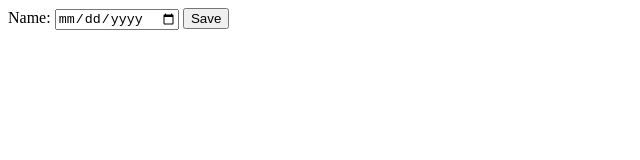
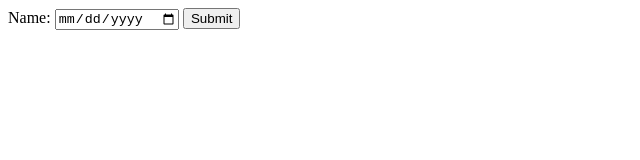
Before and after one commit to mcherag/delete, a plain HTML site: page contact.html in a window 1280 px wide. Shown: the full height of the page, 0-640 px from the left. Drawn offline with Linux system fonts and the light colour scheme.

Commit message:
Update contact.html

```diff
--- a/contact.html
+++ b/contact.html
@@ -11,7 +11,7 @@
     <label>Name:
       <input name="submitted-name" autocomplete="name" type="date">
     </label>
-    <button>Save</button>
+    <button>Submit</button>
   </form>
 </body>
 
```
